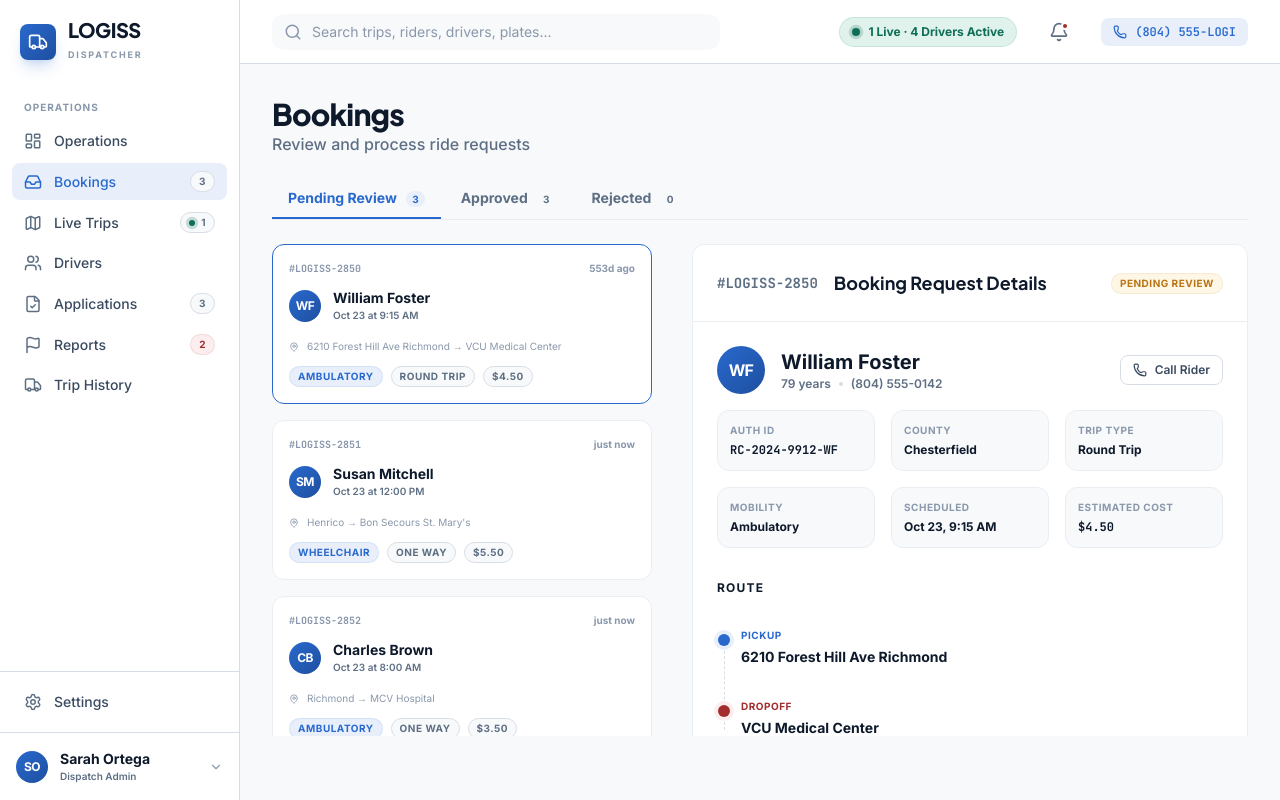
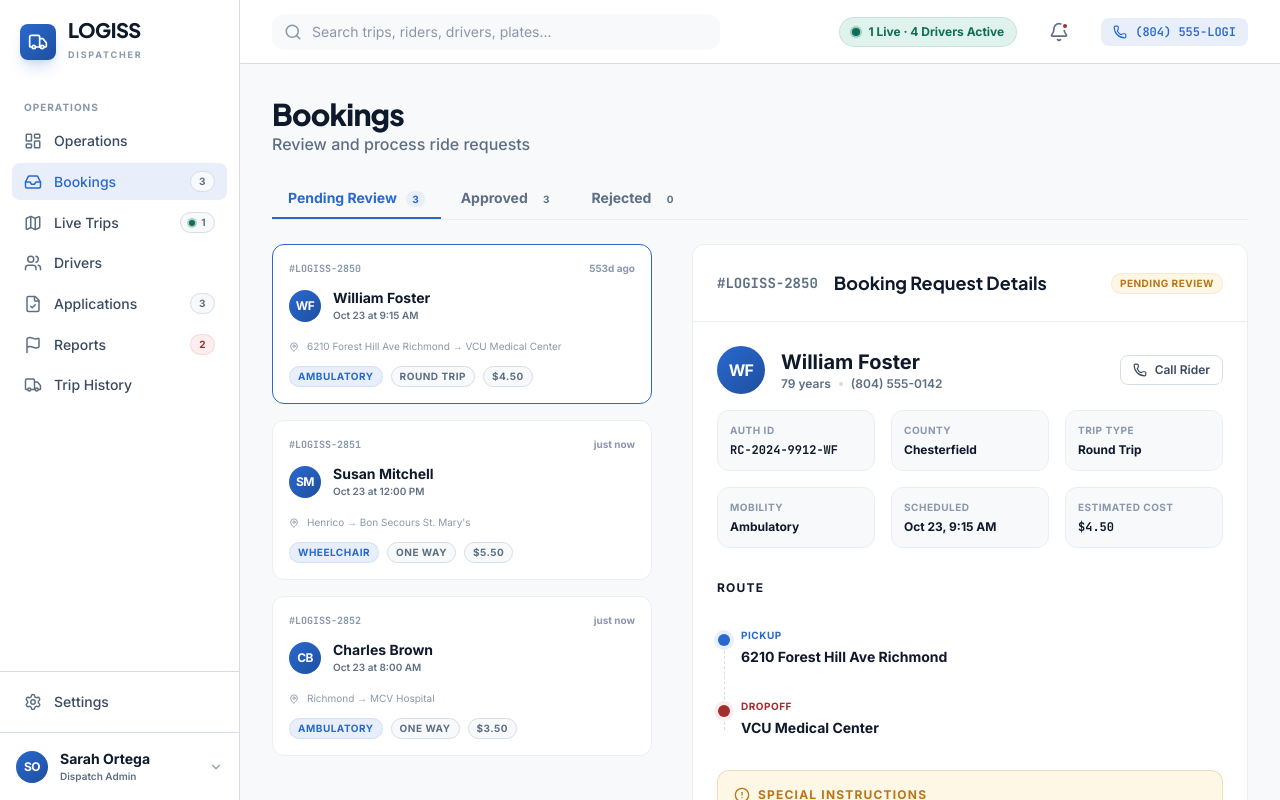
Before and after one commit to BeingSazzad/Loggiskabir-Dashboard, a React (Vite) app: page / in a window 1280 px wide. Both pictures are taken after a click on the element 1096 px from the left and 439 px from the top of the page. Built offline with nearby package versions, Linux system fonts and the light colour scheme.

Commit message:
Fix: Enabled scrolling by removing fixed height constraints and adding overflow-y-auto to Shell

```diff
--- a/src/components/Shell.jsx
+++ b/src/components/Shell.jsx
@@ -130,9 +130,9 @@ const Shell = ({ children, currentPage, setPage }) => {
       </aside>
 
       {/* Main Content Area */}
-      <main className="flex-1 ml-[240px] flex flex-col min-w-0">
+      <main className="flex-1 ml-[240px] flex flex-col min-w-0 h-screen overflow-y-auto">
         {/* Top Bar */}
-        <header className="h-16 bg-white border-b border-line flex items-center justify-between px-8 sticky top-0 z-10">
+        <header className="h-16 bg-white border-b border-line flex items-center justify-between px-8 sticky top-0 z-10 shrink-0">
           <div className="flex-1 max-w-md">
             <div className="relative group">
               <Search className="absolute left-3 top-1/2 -translate-y-1/2 text-ink-4 group-focus-within:text-primary transition-colors" size={18} />
@@ -162,7 +162,7 @@ const Shell = ({ children, currentPage, setPage }) => {
         </header>
 
         {/* Content Wrapper */}
-        <div className="p-8">
+        <div className="p-8 flex-1">
           {children}
         </div>
       </main>
--- a/src/pages/Applications.jsx
+++ b/src/pages/Applications.jsx
@@ -30,13 +30,13 @@ const Applications = () => {
   ];
 
   return (
-    <div className="h-[calc(100vh-160px)] flex flex-col gap-6">
+    <div className="flex flex-col gap-6">
       <div>
         <h1 className="text-3xl font-extrabold font-display text-ink tracking-tight">Driver Applications</h1>
         <p className="text-ink-3 font-medium">Review and approve new driver onboarding requests</p>
       </div>
 
-      <div className="flex-1 grid grid-cols-1 lg:grid-cols-12 gap-8 overflow-hidden">
+      <div className="flex-1 grid grid-cols-1 lg:grid-cols-12 gap-8">
         {/* Left Column: List */}
         <div className="lg:col-span-5 flex flex-col gap-3 overflow-y-auto pr-2">
           {applications.map(app => (
--- a/src/pages/Bookings.jsx
+++ b/src/pages/Bookings.jsx
@@ -34,7 +34,7 @@ const Bookings = () => {
   const availableDrivers = drivers.filter(d => d.onDuty && d.status === 'available');
 
   return (
-    <div className="h-[calc(100vh-160px)] flex flex-col gap-6">
+    <div className="flex flex-col gap-6">
       <div className="flex items-center justify-between">
         <div>
           <h1 className="text-3xl font-extrabold font-display text-ink tracking-tight">Bookings</h1>
@@ -63,7 +63,7 @@ const Bookings = () => {
         </button>
       </div>
 
-      <div className="flex-1 grid grid-cols-1 lg:grid-cols-12 gap-8 overflow-hidden">
+      <div className="flex-1 grid grid-cols-1 lg:grid-cols-12 gap-8">
         {/* Left List */}
         <div className="lg:col-span-5 flex flex-col gap-4 overflow-y-auto pr-2">
           {filteredBookings.map(booking => (
--- a/src/pages/Drivers.jsx
+++ b/src/pages/Drivers.jsx
@@ -42,7 +42,7 @@ const Drivers = () => {
   };
 
   return (
-    <div className="h-[calc(100vh-160px)] flex flex-col gap-6">
+    <div className="flex flex-col gap-6">
       <div className="flex items-center justify-between">
         <div>
           <h1 className="text-3xl font-extrabold font-display text-ink tracking-tight">Drivers</h1>
@@ -66,7 +66,7 @@ const Drivers = () => {
         ))}
       </div>
 
-      <div className="flex-1 grid grid-cols-1 lg:grid-cols-12 gap-8 overflow-hidden">
+      <div className="flex-1 grid grid-cols-1 lg:grid-cols-12 gap-8">
         {/* Left Column: List */}
         <div className="lg:col-span-5 flex flex-col gap-3 overflow-y-auto pr-2">
           {filteredDrivers.map(driver => (
--- a/src/pages/LiveTrips.jsx
+++ b/src/pages/LiveTrips.jsx
@@ -26,13 +26,13 @@ const LiveTrips = () => {
   const selectedDriver = selectedTrip ? drivers.find(d => d.id === selectedTrip.driverId) : null;
 
   return (
-    <div className="h-[calc(100vh-160px)] flex flex-col gap-6">
+    <div className="flex flex-col gap-6">
       <div>
         <h1 className="text-3xl font-extrabold font-display text-ink tracking-tight">Live Trips</h1>
         <p className="text-ink-3 font-medium">Monitoring {activeTrips.length} active assignments</p>
       </div>
 
-      <div className="flex-1 grid grid-cols-1 lg:grid-cols-12 gap-8 overflow-hidden">
+      <div className="flex-1 grid grid-cols-1 lg:grid-cols-12 gap-8">
         {/* Left Column: List */}
         <div className="lg:col-span-4 flex flex-col gap-6 overflow-y-auto pr-2">
           <section className="space-y-3">
--- a/src/pages/Reports.jsx
+++ b/src/pages/Reports.jsx
@@ -33,7 +33,7 @@ const Reports = () => {
   };
 
   return (
-    <div className="h-[calc(100vh-160px)] flex flex-col gap-6">
+    <div className="flex flex-col gap-6">
       <div>
         <h1 className="text-3xl font-extrabold font-display text-ink tracking-tight">Incident Reports</h1>
         <p className="text-ink-3 font-medium">Monitor and resolve safety and service issues</p>
@@ -54,7 +54,7 @@ const Reports = () => {
         ))}
       </div>
 
-      <div className="flex-1 grid grid-cols-1 lg:grid-cols-12 gap-8 overflow-hidden">
+      <div className="flex-1 grid grid-cols-1 lg:grid-cols-12 gap-8">
         {/* Left Column: List */}
         <div className="lg:col-span-5 flex flex-col gap-3 overflow-y-auto pr-2">
           {filteredReports.map(report => (
```
